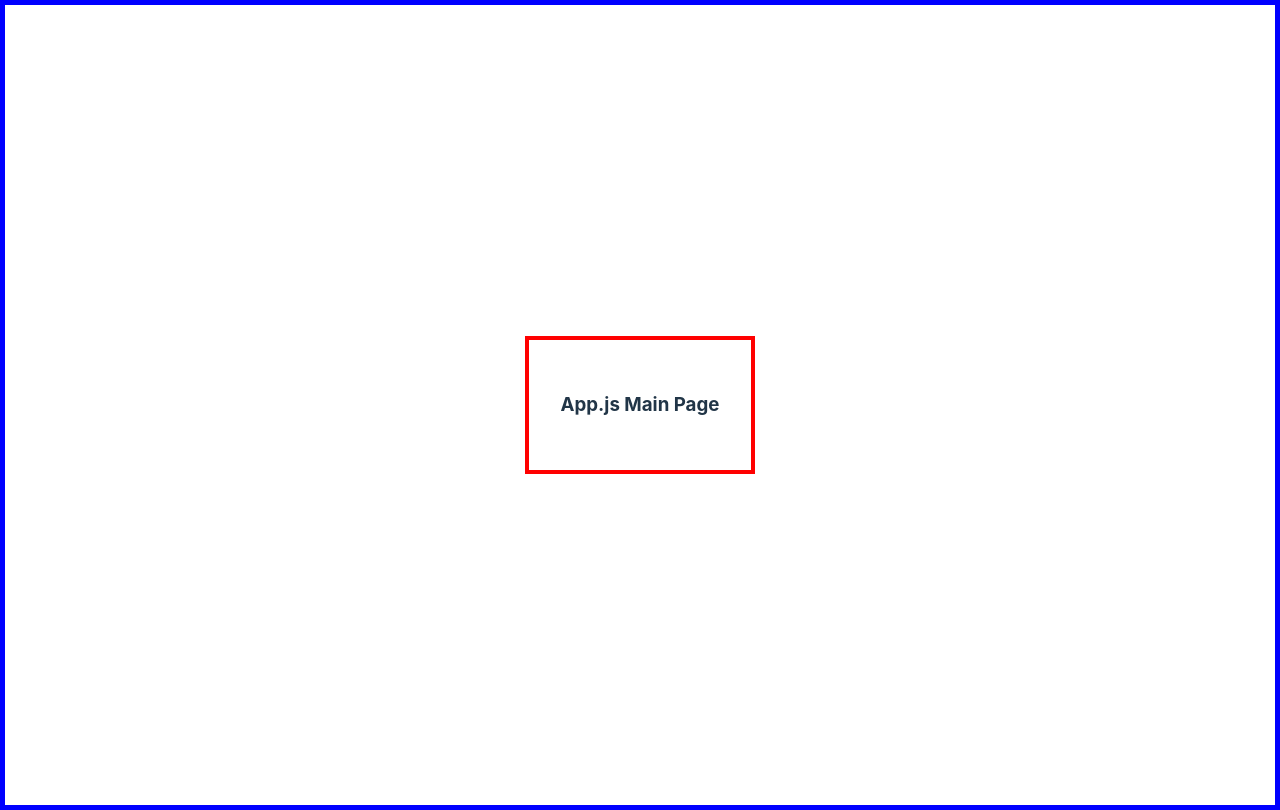
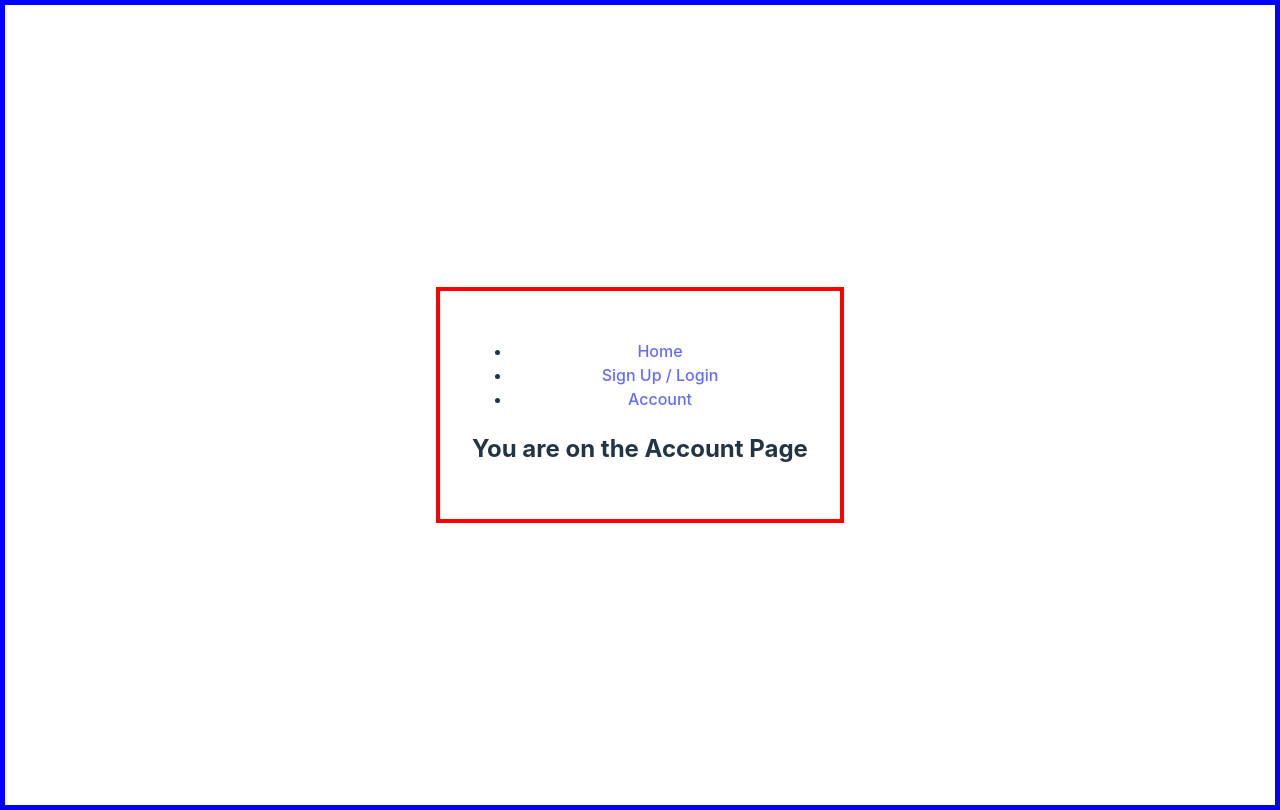
Before and after one commit to sionehavili2/LanguageLearningApplication, a React (Vite) app: page /Account in a window 1280 px wide. Built offline with nearby package versions, Linux system fonts and the light colour scheme.

Commit message:
React Routing Implemented

```diff
--- a/package.json
+++ b/package.json
@@ -21,6 +21,7 @@
     "eslint-plugin-react": "^7.33.2",
     "eslint-plugin-react-hooks": "^4.6.0",
     "eslint-plugin-react-refresh": "^0.4.5",
+    "react-router-dom": "^6.21.3",
     "vite": "^5.0.8"
   }
 }
--- a/src/App.jsx
+++ b/src/App.jsx
@@ -1,11 +1,25 @@
 import './App.css'
+import { BrowserRouter, Routes, Route } from "react-router-dom";
+
+import Layout from './pages/Layout.jsx';
+import Home from './pages/Home.jsx';
+import Login from './pages/Login.jsx';
+import Account from './pages/Account.jsx';
 
 function App()
 {
 
   return (
     <>
-      <h3>App.js Main Page</h3>
+      <BrowserRouter>
+        <Routes>
+          <Route path="/" element={<Layout/>}>
+            <Route index element={<Home />}/>
+            <Route path="/Login" element={<Login/>}/>
+            <Route path="/Account" element={<Account/>}/>
+          </Route>
+        </Routes>
+      </BrowserRouter>
     </>
   )
 }
--- /dev/null
+++ b/src/pages/Account.jsx
@@ -0,0 +1,5 @@
+const Account = () => {
+    return <h2>You are on the Account Page</h2>;
+}
+
+export default Account;
--- /dev/null
+++ b/src/pages/Home.jsx
@@ -0,0 +1,5 @@
+const Home = () => {
+  return <h2>You are on the Home Page</h2>;
+};
+
+export default Home;
--- /dev/null
+++ b/src/pages/Layout.jsx
@@ -0,0 +1,29 @@
+import { Outlet, Link } from "react-router-dom";
+
+const Layout = () => {
+  return (
+    <>
+      <nav>
+        <ul>
+
+          <li>
+            <Link to="/">Home</Link>
+          </li>
+
+          <li>
+            <Link to="/Login">Sign Up / Login</Link>
+          </li>
+
+          <li>
+            <Link to="/Account">Account</Link>
+          </li>
+        </ul>
+
+      </nav>
+
+      <Outlet />
+    </>
+  )
+};
+
+export default Layout;
--- /dev/null
+++ b/src/pages/Login.jsx
@@ -0,0 +1,7 @@
+
+const Login = () =>
+{
+    return <h2>You are on the Login Page</h2>;
+}
+
+export default Login;
```
Also changed, not shown: 1 other file (tests, documents, lock files or other folders).
